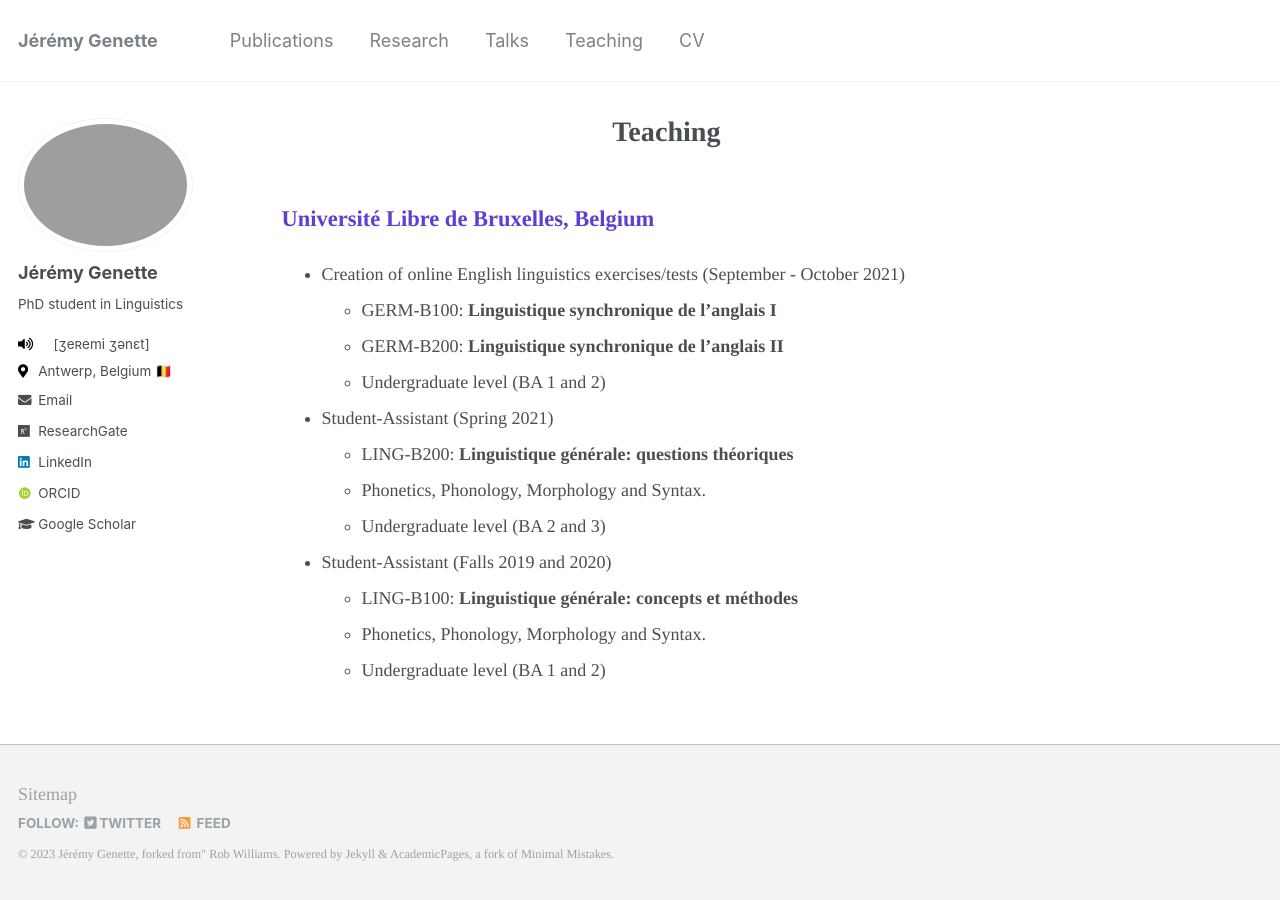
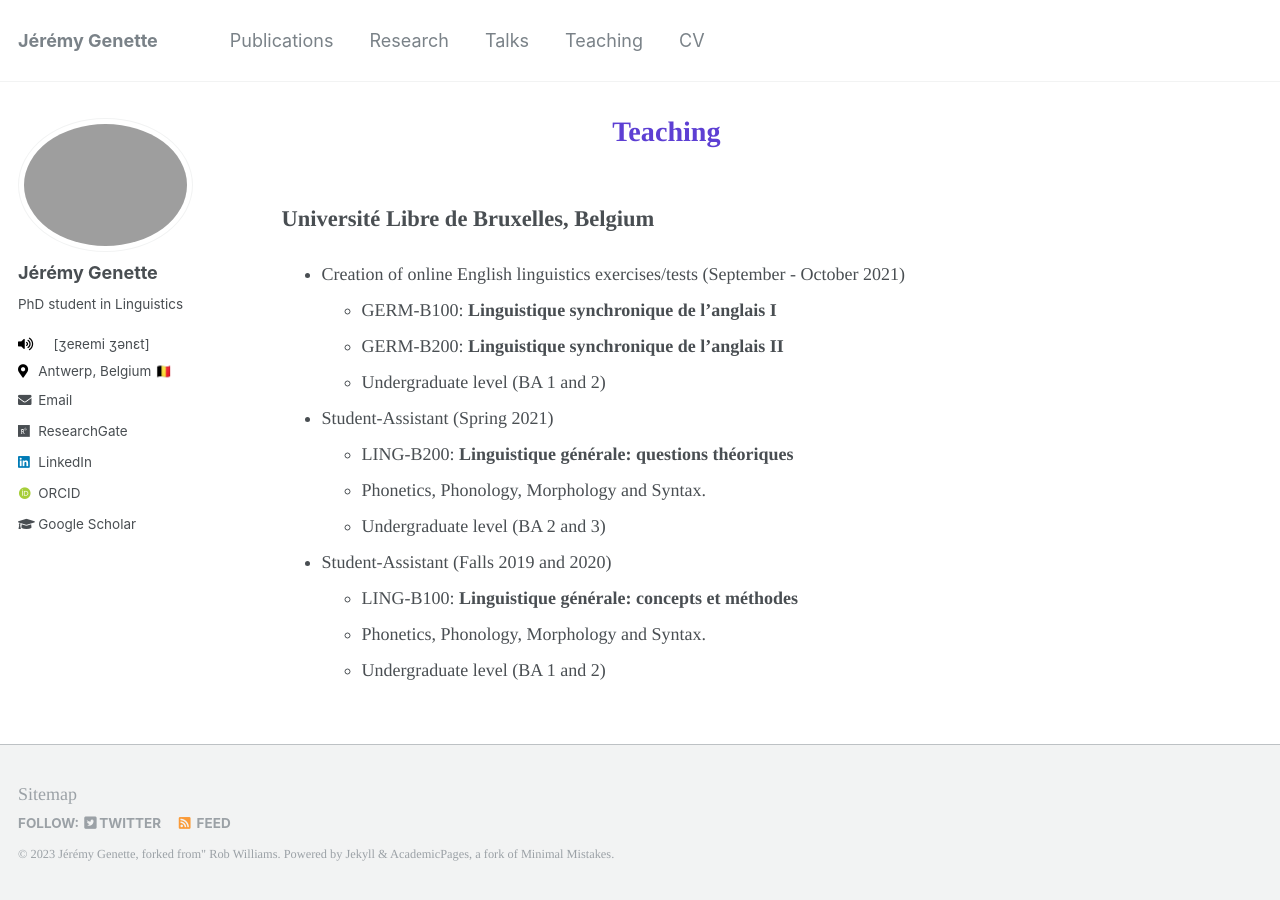
Before and after one commit to jgenette/jgenette.github.io, a Jekyll site: the page built from _pages/teaching.md, in a window 1280 px wide. Built offline with Jekyll 4.4.1, drawn with Linux system fonts in a browser that asks for light colours; some web fonts are replaced.

Commit message:
Update _page.scss

```diff
--- a/_sass/_page.scss
+++ b/_sass/_page.scss
@@ -37,6 +37,7 @@
 .page__title {
   margin-top: 0;
   line-height: 1;
+  color: $link-color;
   text-decoration: none;
 
 
@@ -56,7 +57,7 @@
     padding-bottom: 0.5em;
     border-bottom: none;
     text-decoration: none;
-    color: $link-color;
+
   }
 
   p, li, dl {
```
